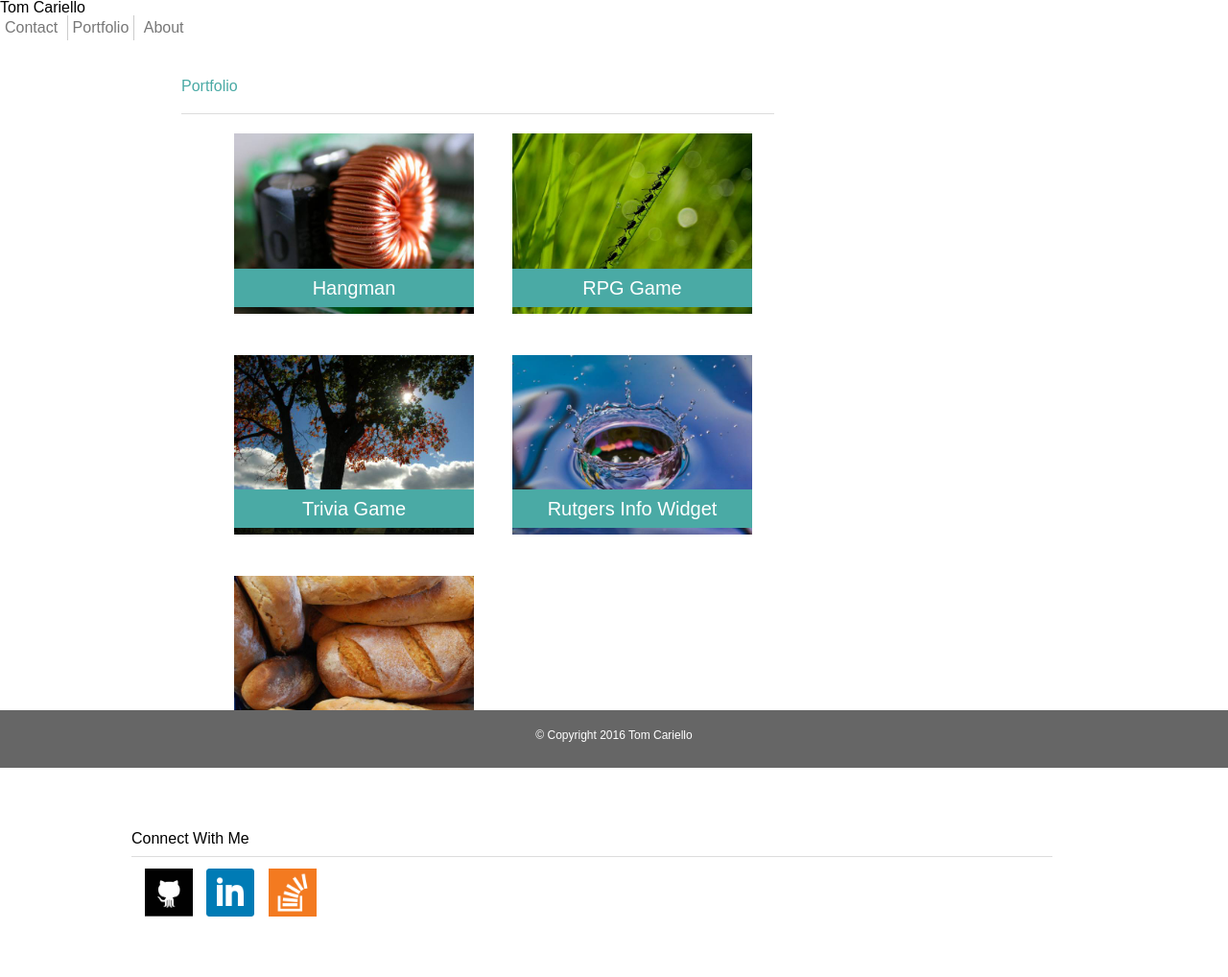
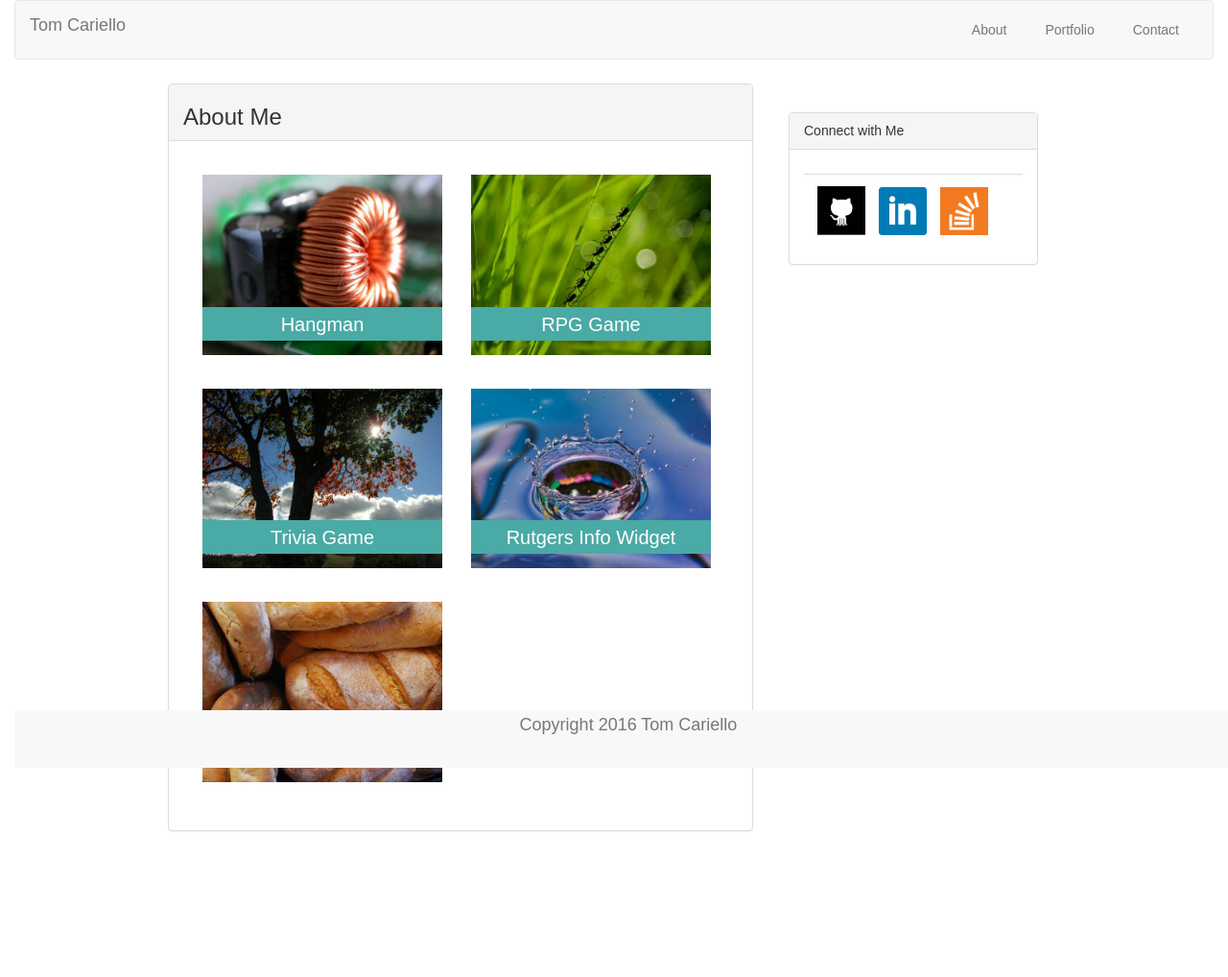
Before and after one commit to Tomcariello/Portfolio, a PHP site: page /portfolio.html in a window 1280 px wide. Shown: the whole page at 96% size. After the commit the page ends 866 px from the top, so only its background shows below. Run offline with PHP 8.4, Linux system fonts and the light colour scheme; some libraries are stand-ins or nearby versions.

Commit message:
Assignment 2 finished

```diff
--- a/Assignment2/assets/css/style.css
+++ b/Assignment2/assets/css/style.css
@@ -65,7 +65,7 @@ p {
 	color: #4aaaa5;
 	/*height: 30px;*/
 	padding: 5px 0 20px 0;
-	border-bottom: 1px solid #dddddd;
+	/*border-bottom: 1px solid #dddddd;*/
 	width: 100%;
 }
 .connect {
@@ -109,7 +109,7 @@ footer {
 
 .pf1, .pf2, .pf3, .pf4, .pf5 {
 	float: left;
-	width: 270px;
+	width: 260px;
 	color: #ffffff;
 	margin-left: 20px;
 }
@@ -117,20 +117,18 @@ footer {
 .text1 {
 	position: relative;
 	bottom: 50px;
-	left: 35px;
 	background-color: #4aaaa5;
 	text-align: center;
-	height: 20px;
+	height: 35px;
 	width: 250px;
-	margin: 0 35px 0 0;
-    padding: 10px 0;
+    padding: 4px 0;
     text-decoration: bold;
     font-size: 20px;
 }
 
 img {
 	width: 250px;
-	margin: 0 35px;
+	/*margin: 0 35px;*/
 }
 
 .pf_container {
@@ -146,12 +144,12 @@ form > p {
 }
 
 input[type=text] {
-	width: 600px;
+	width: 100%;
 	color: #aaaaaa;
 }
 
 textarea {
-	width: 600px;
+	width: 100%;
 	height: 200px;
 	color: #cccccc;
 }
--- a/Assignment2/index.html
+++ b/Assignment2/index.html
@@ -53,7 +53,6 @@
 						<div class="panel panel-default">
 						 	<div class="panel-heading"><h3>About Me</h3></div>
 						 	<div class="panel-body">
-
 								<row>
 									<div>
 									    <img class="profile" src="assets\images\profile.jpg" alt="Tom on the Great Wall">
@@ -71,7 +70,6 @@
 						</div>
 					</div>
 				</div>
-			</row>
 				<div class="col-sm-12 col-md-4">
 					<div class="connect">
 						<div class="panel panel-default">
--- a/Assignment2/portfolio.html
+++ b/Assignment2/portfolio.html
@@ -2,8 +2,11 @@
 
 <html>
 	<head>
+		<meta name="viewport" content="width=device-width, initial-scale=1.0">
+
 		<title>Tom Cariello's Portfolio</title>
 		<link rel="stylesheet" type="text/css" href="assets/css/reset.css">
+		<link rel="stylesheet" type="text/css" href="http://bootswatch.com/sandstone/bootstrap.min.css">
 		<link rel="stylesheet" type="text/css" href="assets/css/style.css">
 
 	</head>
@@ -11,26 +14,47 @@
 <body>
 
 	<div class="container">
+
 		<header>
-			<h1>Tom Cariello</h1>
-			<nav>
-				<ul>
-					<li ><a href="contact.html">Contact</a></li>
-					<li class="seperator"><a href="#">Portfolio</a></li>
+
+			<nav class="navbar navbar-default">
+			  <div class="container-fluid">
+			    <!-- Brand and toggle get grouped for better mobile display -->
+			    <div class="navbar-header">
+			      <button type="button" class="navbar-toggle collapsed" data-toggle="collapse" data-target="#bs-example-navbar-collapse-1" aria-expanded="false">
+			        <span class="sr-only">Toggle navigation</span>
+			        <span class="icon-bar"></span>
+			        <span class="icon-bar"></span>
+			        <span class="icon-bar"></span>
+			      </button>
+			      <a class="navbar-brand" href="#">Tom Cariello</a>
+			    </div>
+
+			    <!-- Collect the nav links, forms, and other content for toggling -->
+			    <div class="collapse navbar-collapse" id="bs-example-navbar-collapse-1">
+			      <ul class="nav navbar-nav">
+			       </ul>
+
+			      <ul class="nav navbar-nav navbar-right">
 			        <li><a href="index.html">About</a></li>
+			        <li><a href="#">Portfolio</a></li>
+			        <li><a href="contact.html">Contact</a></li>
 			      </ul>
+			    </div><!-- /.navbar-collapse -->
+			  </div><!-- /.container-fluid -->
 			</nav>
+
 		</header>
 
+
 	<section class="main">
-
-			<div class="about"> <!-- entire about window -->
-
+			<row>
+				<div class="col-sm-12 col-md-8">
 					<div class="aboutme">
-						<h2>Portfolio</h2>
-				</div>
-
-				<content>
+						<div class="panel panel-default">
+						 	<div class="panel-heading"><h3>About Me</h3></div>
+						 	<div class="panel-body">
+								<row>
 									<div class="pf_container">
 										<div class="pf1"><a href="#"><img src="assets/images/1.jpg" alt="Portfolio Image 1"></a>
 											<div class="text1">Hangman</div>
@@ -48,28 +72,33 @@
 											<div class="text1">Rock Paper Scissors</div>
 										</div>
 									</div>
-				</content>
+								</row>
 							</div>
+						</div>
+					</div>
+				</div>
+			</row>
 
-			<content>
+				<div class="col-sm-12 col-md-4">
 					<div class="connect">
-
-					<h3>Connect With Me</h3>
-
+						<div class="panel panel-default">
+						  <div class="panel-heading"><h5>Connect with Me</h5></div>
+							  <div class="panel-body">
 								<ul class="icons">
 									<li><a href="https://github.com/Tomcariello" target="_blank"><img src="assets\images\github.png" alt="github"></a></li>
 									<li><a href="http://www.linkedin.com/in/tom-cariello" target="_blank"><img src="assets\images\linkedin.png" alt="Linkedin"></a></li>
 									<li><a href="http://stackoverflow.com/users/6637361/tom-cariello" target="_blank"><img src="assets\images\stack.png" alt="Stack OverFlow"></a></li>
 								</ul>
 							  </div>
-			</content>
+							</div>
+						</div>
+					</div>
+			</row>
 		</section>
 
 
-		<footer>
-			<div class="foot">
-				&copy; Copyright 2016 Tom Cariello
-			</div>
+		<footer class="navbar-default navbar-settings">
+			<div class="footer-content"><p>Copyright 2016 Tom Cariello</p></div>
 		</footer>
 
 	</div>
```
Also changed, not shown: Assignment2/contact.html (+57 -23 lines). Lines whose indentation alone changed are shown as unchanged.
